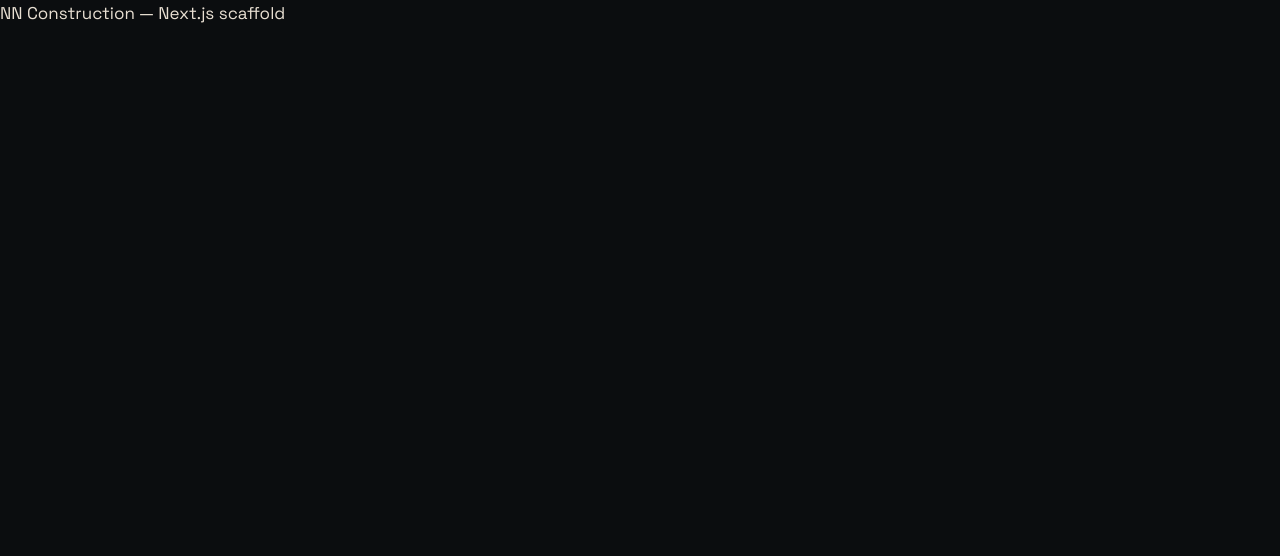
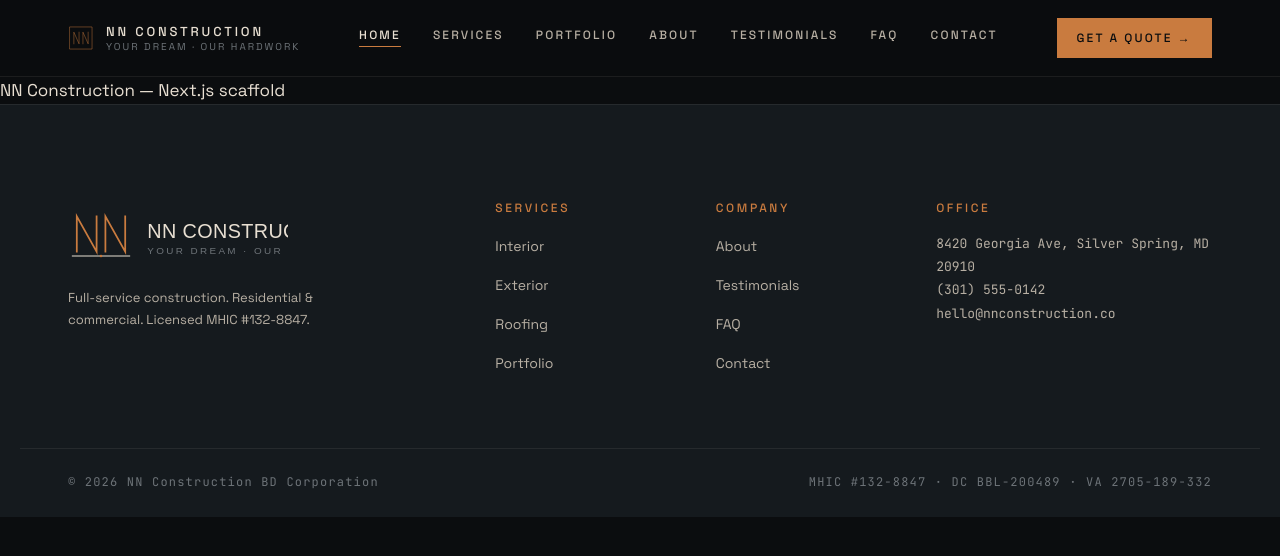
Before and after one commit to Bamyani1/nn-construction-, a Next.js app: page / in a window 1280 px wide. Shown: the top 556 px of the page. Built offline with nearby package versions, Linux system fonts and the light colour scheme.

Commit message:
feat: nav + footer components, next/font wiring

```diff
--- a/app/globals.css
+++ b/app/globals.css
@@ -1,5 +1,5 @@
-@import url('https://fonts.googleapis.com/css2?family=Space+Grotesk:wght@300;400;500;600;700&family=JetBrains+Mono:wght@400;500;600&display=swap');
-
+/* Fonts loaded via next/font in app/layout.tsx — exposed as
+ * --nn-font-sans (Space Grotesk) and --nn-font-mono (JetBrains Mono). */
 
 :root {
   /* -------- Palette: raw swatches -------- */
@@ -37,8 +37,8 @@
   --line-cedar:  var(--nn-cedar);
 
   /* -------- Typography families -------- */
-  --ff-sans: "Space Grotesk", "Söhne", "Neue Haas Unica", "Inter", system-ui, -apple-system, sans-serif;
-  --ff-mono: "JetBrains Mono", "IBM Plex Mono", ui-monospace, SFMono-Regular, Menlo, monospace;
+  --ff-sans: var(--nn-font-sans), "Söhne", "Neue Haas Unica", "Inter", system-ui, -apple-system, sans-serif;
+  --ff-mono: var(--nn-font-mono), "IBM Plex Mono", ui-monospace, SFMono-Regular, Menlo, monospace;
 
   /* -------- Type scale (spec: modern geometric sans) -------- */
   --fs-display:   72px; --lh-display: 1.05; --fw-display: 500;
--- a/app/layout.tsx
+++ b/app/layout.tsx
@@ -1,18 +1,42 @@
 import type { Metadata } from "next";
 import type { ReactNode } from "react";
+import { Space_Grotesk, JetBrains_Mono } from "next/font/google";
+import { Nav } from "@/components/nav";
+import { Footer } from "@/components/footer";
 import "./globals.css";
 
+const spaceGrotesk = Space_Grotesk({
+  subsets: ["latin"],
+  weight: ["300", "400", "500", "600", "700"],
+  variable: "--nn-font-sans",
+  display: "swap",
+});
+
+const jetBrainsMono = JetBrains_Mono({
+  subsets: ["latin"],
+  weight: ["400", "500", "600"],
+  variable: "--nn-font-mono",
+  display: "swap",
+});
+
 export const metadata: Metadata = {
-  icons: { icon: "/assets/logo-mark.svg" },
   title: "NN Construction — Your dream, our hardwork.",
   description:
-    "Full-service construction — interior, exterior, and a proven specialty in roofing. Silver Spring, MD.",
+    "Full-service construction — interior, exterior, and a proven specialty in roofing. Silver Spring, MD. 25-year workmanship warranty.",
+  icons: { icon: "/assets/logo-mark.svg" },
 };
 
 export default function RootLayout({ children }: { children: ReactNode }) {
   return (
-    <html lang="en">
-      <body>{children}</body>
+    <html
+      lang="en"
+      className={`${spaceGrotesk.variable} ${jetBrainsMono.variable}`}
+    >
+      <body>
+        <Nav />
+        <main>{children}</main>
+        <Footer />
+      </body>
     </html>
   );
 }
--- /dev/null
+++ b/components/footer.tsx
@@ -0,0 +1,68 @@
+import Link from "next/link";
+import { site } from "@/lib/data";
+
+export function Footer() {
+  return (
+    <footer className="nn-footer">
+      <div className="nn-footer-inner">
+        <div className="nn-footer-brand">
+          {/* eslint-disable-next-line @next/next/no-img-element */}
+          <img src="/assets/logo.svg" alt="NN Construction" />
+          <p className="nn-footer-blurb">
+            Full-service construction. Residential &amp; commercial. Licensed MHIC #{site.licenses.mhic}.
+          </p>
+        </div>
+        <div>
+          <div className="nn-eyebrow">Services</div>
+          <ul className="nn-footer-list">
+            <li>
+              <Link href="/services/interior">Interior</Link>
+            </li>
+            <li>
+              <Link href="/services/exterior">Exterior</Link>
+            </li>
+            <li>
+              <Link href="/services/exterior#roofing">Roofing</Link>
+            </li>
+            <li>
+              <Link href="/portfolio">Portfolio</Link>
+            </li>
+          </ul>
+        </div>
+        <div>
+          <div className="nn-eyebrow">Company</div>
+          <ul className="nn-footer-list">
+            <li>
+              <Link href="/about">About</Link>
+            </li>
+            <li>
+              <Link href="/testimonials">Testimonials</Link>
+            </li>
+            <li>
+              <Link href="/faq">FAQ</Link>
+            </li>
+            <li>
+              <Link href="/contact">Contact</Link>
+            </li>
+          </ul>
+        </div>
+        <div>
+          <div className="nn-eyebrow">Office</div>
+          <div className="nn-footer-office">
+            {site.address}
+            <br />
+            {site.phone}
+            <br />
+            {site.email}
+          </div>
+        </div>
+      </div>
+      <div className="nn-footer-base">
+        <span>© 2026 NN Construction BD Corporation</span>
+        <span>
+          MHIC #{site.licenses.mhic} · DC {site.licenses.dc} · VA {site.licenses.va}
+        </span>
+      </div>
+    </footer>
+  );
+}
--- /dev/null
+++ b/components/nav.tsx
@@ -0,0 +1,64 @@
+"use client";
+
+import Link from "next/link";
+import { usePathname } from "next/navigation";
+
+interface NavItem {
+  label: string;
+  href: string;
+  match: (pathname: string) => boolean;
+}
+
+const navItems: NavItem[] = [
+  { label: "Home", href: "/", match: (p) => p === "/" },
+  {
+    label: "Services",
+    href: "/services/interior",
+    match: (p) => p.startsWith("/services"),
+  },
+  { label: "Portfolio", href: "/portfolio", match: (p) => p === "/portfolio" },
+  { label: "About", href: "/about", match: (p) => p === "/about" },
+  { label: "Testimonials", href: "/testimonials", match: (p) => p === "/testimonials" },
+  { label: "FAQ", href: "/faq", match: (p) => p === "/faq" },
+  { label: "Contact", href: "/contact", match: (p) => p === "/contact" },
+];
+
+export function Nav() {
+  const pathname = usePathname() ?? "/";
+
+  return (
+    <nav className="nn-nav">
+      <div className="nn-nav-inner">
+        <Link className="nn-brand" href="/">
+          {/* eslint-disable-next-line @next/next/no-img-element */}
+          <img
+            className="nn-brand-mark"
+            src="/assets/logo-mark.svg"
+            alt="NN monogram"
+          />
+          <div>
+            <div className="nn-brand-word">NN Construction</div>
+            <div className="nn-brand-tag">Your dream · Our hardwork</div>
+          </div>
+        </Link>
+        <div className="nn-nav-links">
+          {navItems.map((item) => {
+            const active = item.match(pathname);
+            return (
+              <Link
+                key={item.href}
+                href={item.href}
+                className={`nn-nav-link${active ? " active" : ""}`}
+              >
+                {item.label}
+              </Link>
+            );
+          })}
+        </div>
+        <Link className="nn-btn nn-btn-primary" href="/contact">
+          Get a quote →
+        </Link>
+      </div>
+    </nav>
+  );
+}
```
